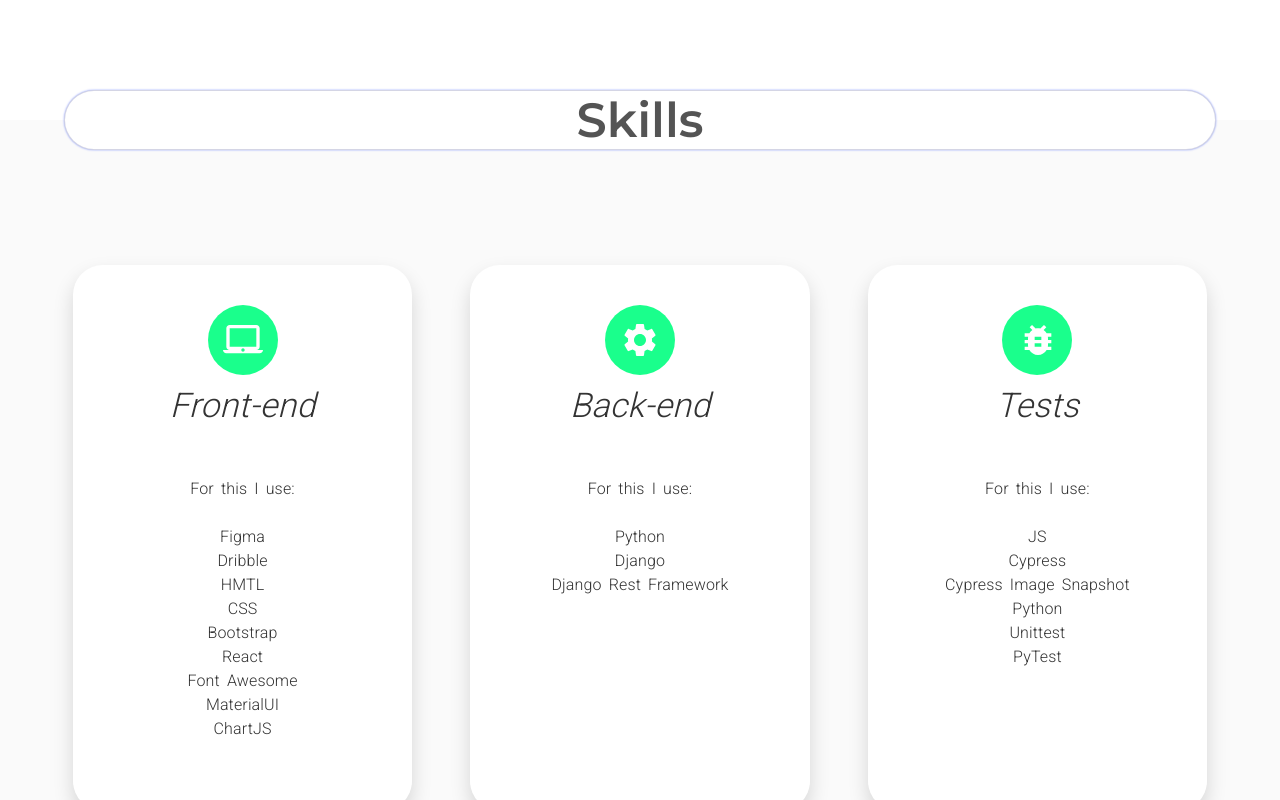
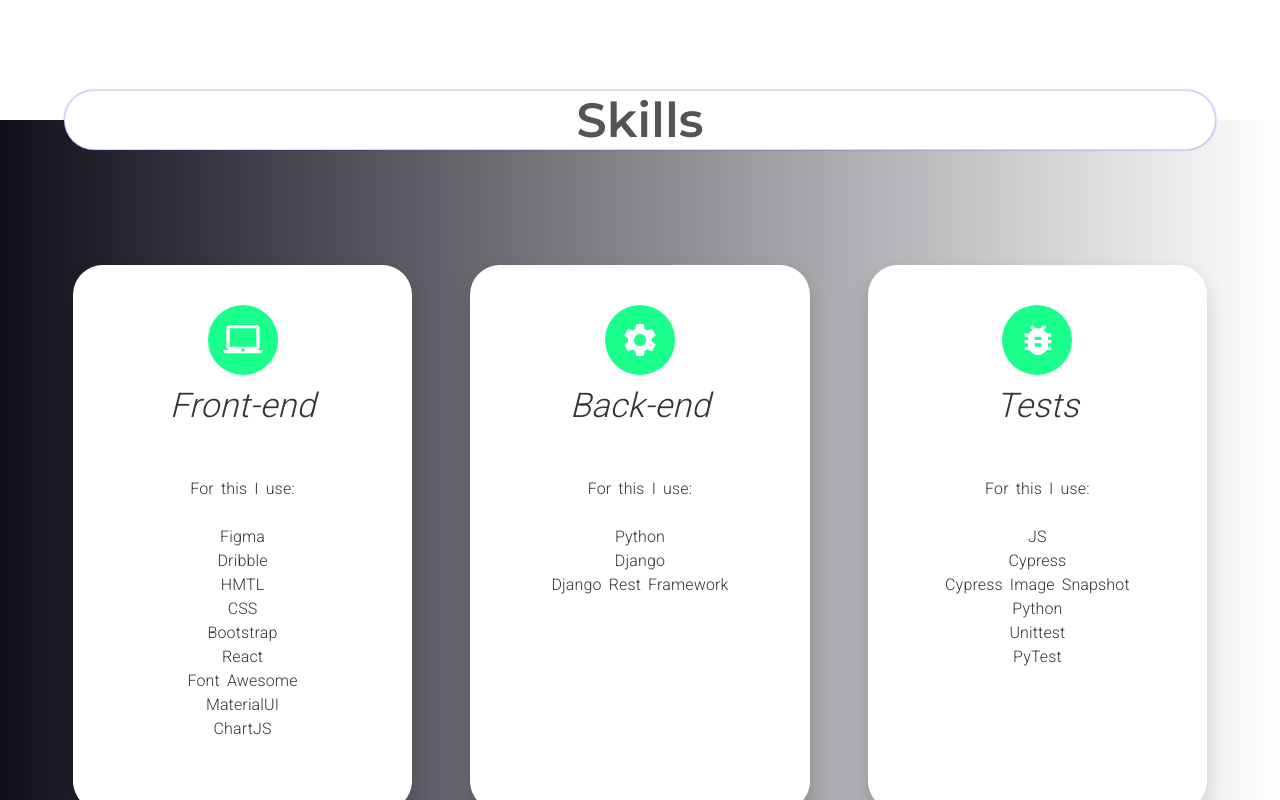
Before and after one commit to manuel12/personal-portfolio-page, a React (Create React App) app in the folder react-portfolio/: page / in a window 1280 px wide. Shown: the part 740-1540 px from the top of the page. Built offline with nearby package versions, Linux system fonts and the light colour scheme.

Commit message:
Added styles from darkStyles file.

```diff
--- a/react-portfolio/src/components/Skills/styles.css
+++ b/react-portfolio/src/components/Skills/styles.css
@@ -1,5 +1,6 @@
 .skills {
-  background-color: #fafafa;
+  background: rgb(15,15,27);
+  background: linear-gradient(90deg, rgba(15,15,27,1) 0%, rgba(255,255,255,1) 100%);
   min-height: 90vh !important;
   padding: var(--vertical-padding) 0;
   text-align: center;
@@ -13,7 +14,7 @@
 .skills-heading {
   margin-bottom: 50px !important;
   font-style: italic;
-  color: var(--font-color);
+  color: white;
 }
 
 .skill-card-container {
```
